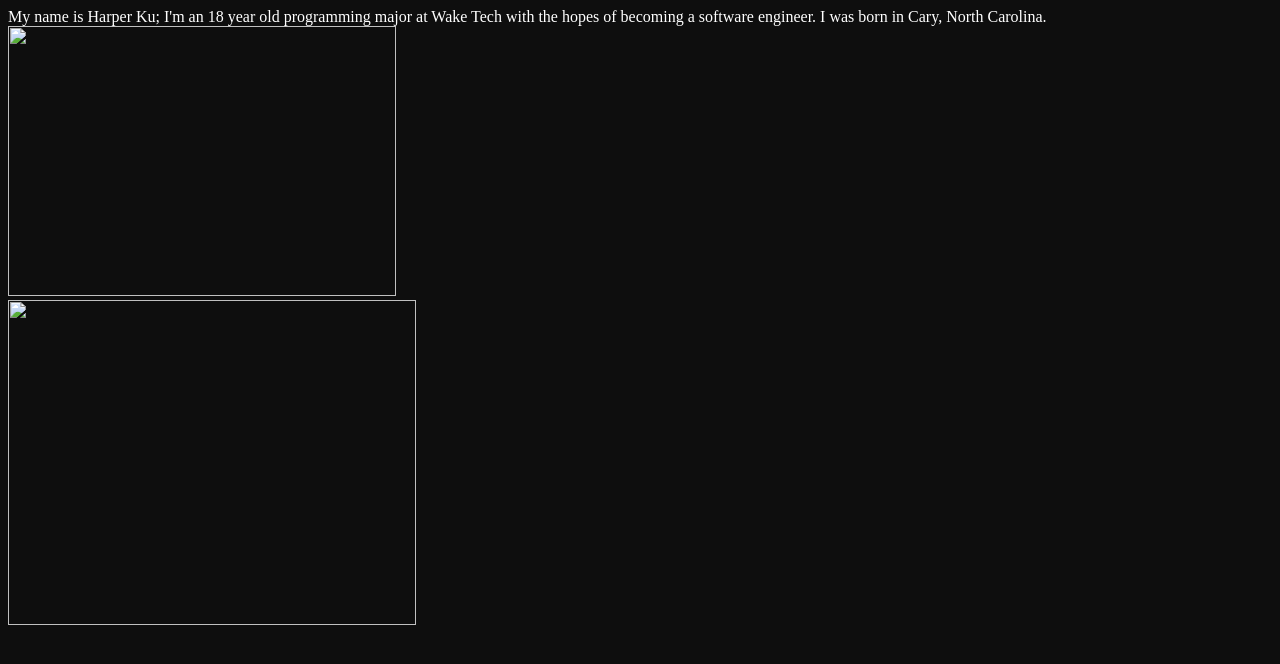
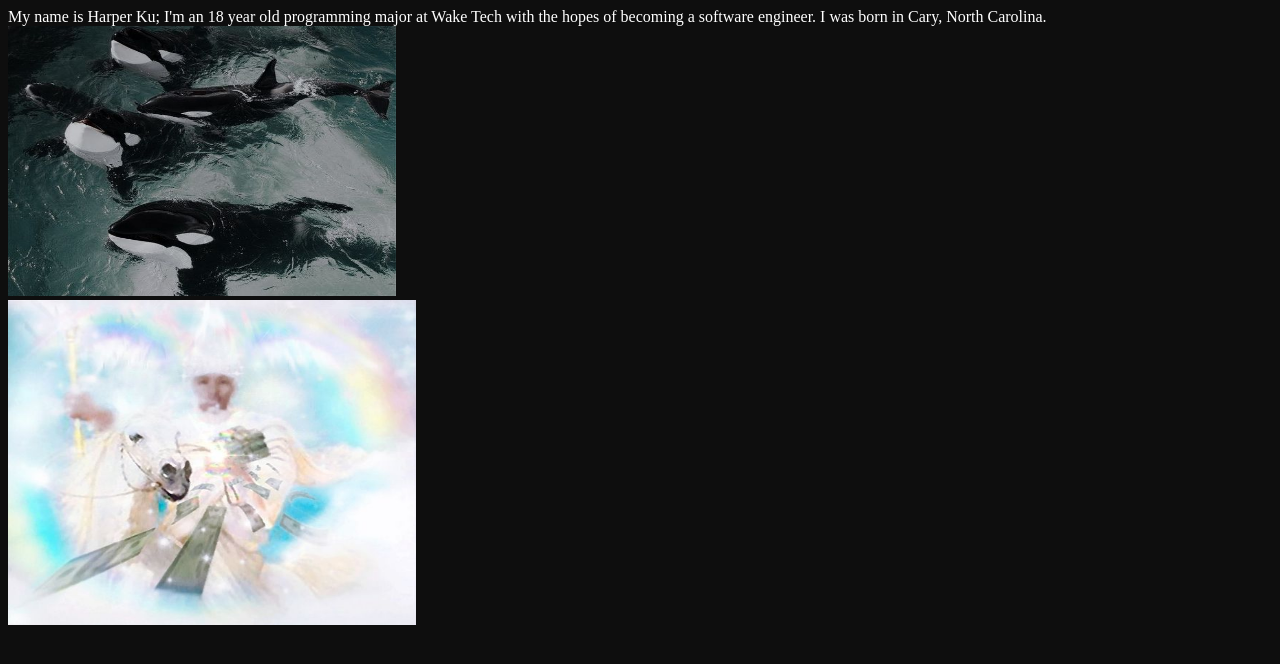
Before and after one commit to rarehp/site, a plain HTML site: page about_me.html in a window 1280 px wide. Drawn offline with Linux system fonts and the light colour scheme.

Commit message:
Update about_me.html

```diff
--- a/about_me.html
+++ b/about_me.html
@@ -16,8 +16,8 @@ body,td,th {
 <body>
 My name is Harper Ku; I'm an 18 year old programming major at Wake Tech with the hopes of becoming a software engineer. I was born in Cary, North Carolina.
 <br>
-<img src="assets/1fbc688520623b3203a08bd24c7780b4.jpg" width="388" height="270" alt=""/>
+<img src="1fbc688520623b3203a08bd24c7780b4.jpg" width="388" height="270" alt="An awesome orca"/>
 <br>
-<img src="assets/7ea47bb28f0b3197c794a8535c5ea1bd.jpg" width="408" height="325" alt=""/>
+<img src="7ea47bb28f0b3197c794a8535c5ea1bd.jpg" width="408" height="325" alt="Album art for thaiboy digital"/>
 </body>
 </html>
```
